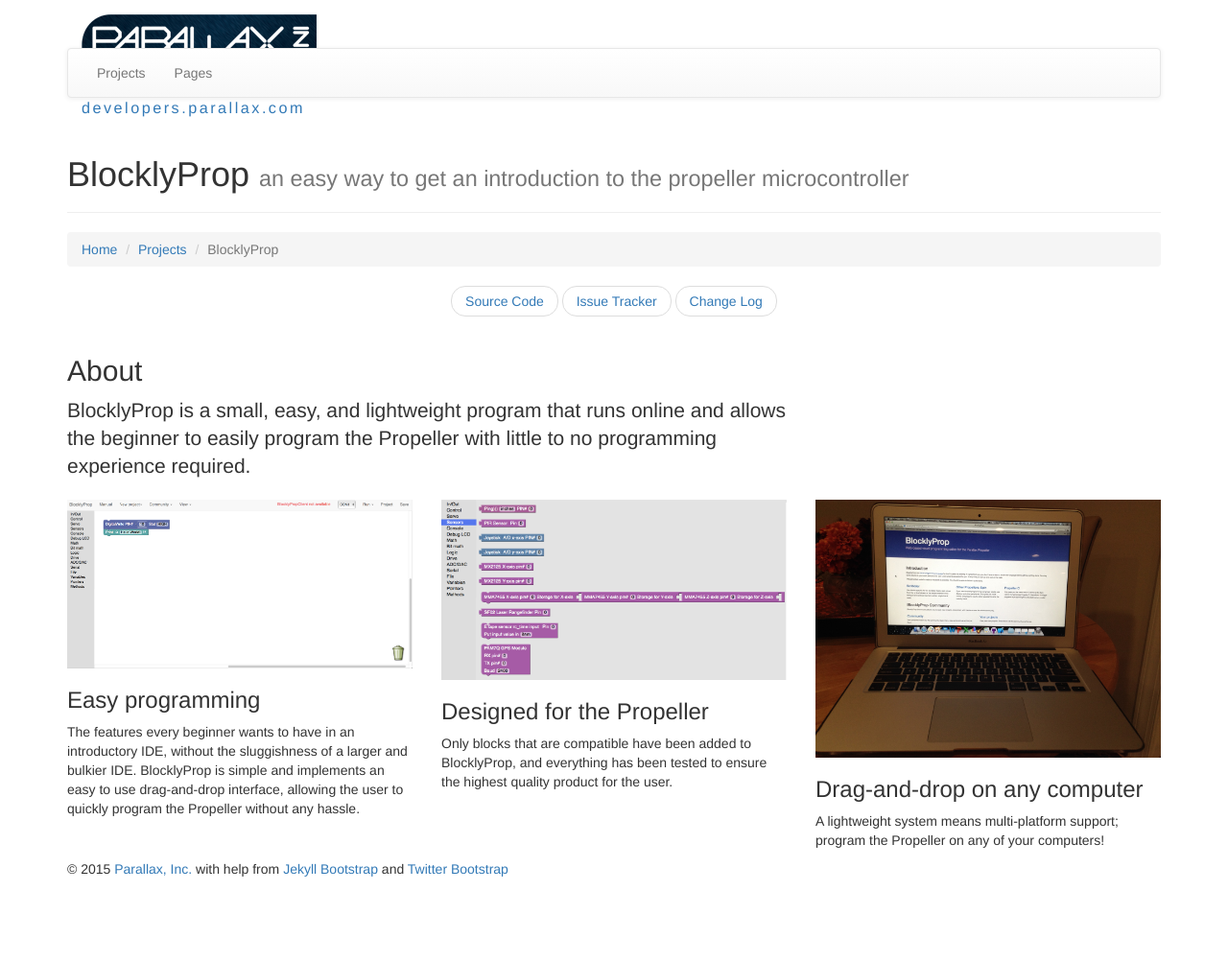
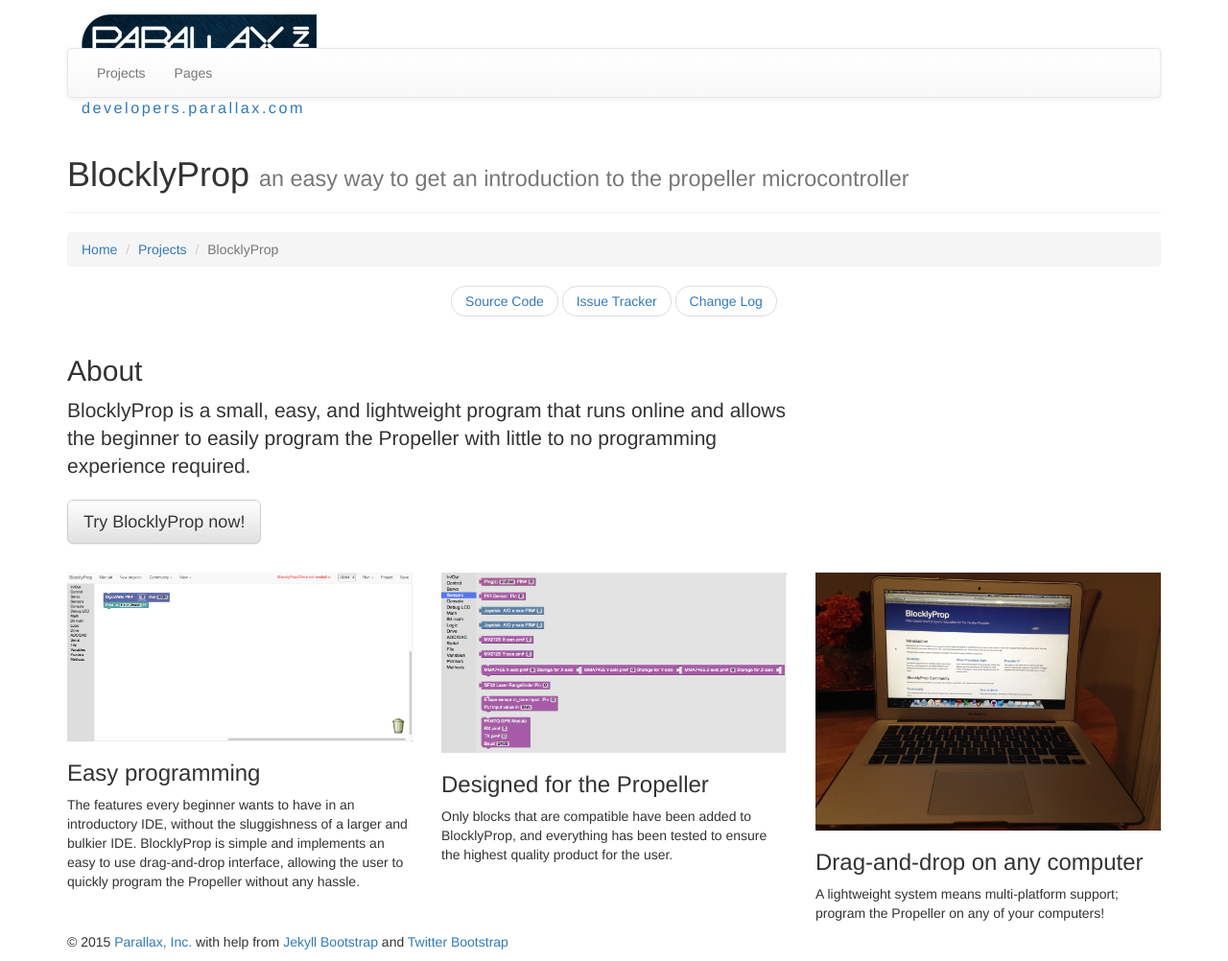
Before and after one commit to parallaxinc/parallaxinc.github.io, a Jekyll site: the page built from projects/blocklyprop/index.md, in a window 1280 px wide. Shown: the whole page at 96% size. Built offline with Jekyll 4.4.1, drawn with Linux system fonts in a browser that asks for light colours; nearby versions of some CDN libraries; library files that are not in the unit come from our copies; before the commit the page ends 926 px from its top, so only the background shows below that.

Commit message:
Errp; still using spaces not tabs; added giant button for Blockly

```diff
--- a/projects/blocklyprop/index.md
+++ b/projects/blocklyprop/index.md
@@ -25,10 +25,13 @@
   <div class="portfolio-item col-sm-8 col-md-8">
     <h2>About</h2>
     <p class="lead">BlocklyProp is a small, easy, and lightweight program that runs online and allows the beginner to easily program the Propeller with little to no programming experience required.</p>
+    <a class="btn btn-default btn-lg" href="http://blocklyprop.creatingfuture.eu/index.html">Try {{ page.title }} now!</a>
   </div>
   <div class="portfolio-item col-sm-4 col-md-4">
   </div>
 </div>
+
+<br/>
 
 <div class="row">
   <div class="portfolio-item col-sm-4 col-md-4"> <img class="img-responsive" src="images/draganddrop.png">
```
Also changed, not shown: 1 other file.
